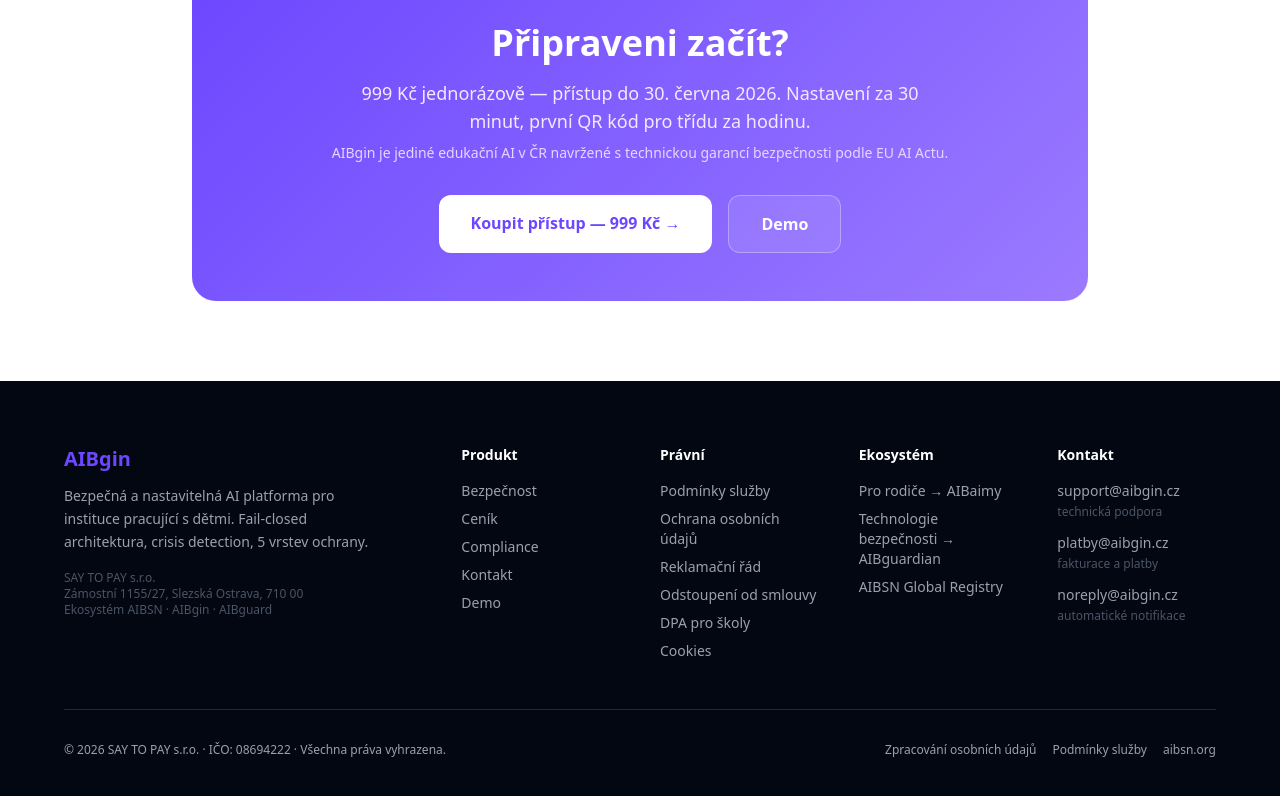
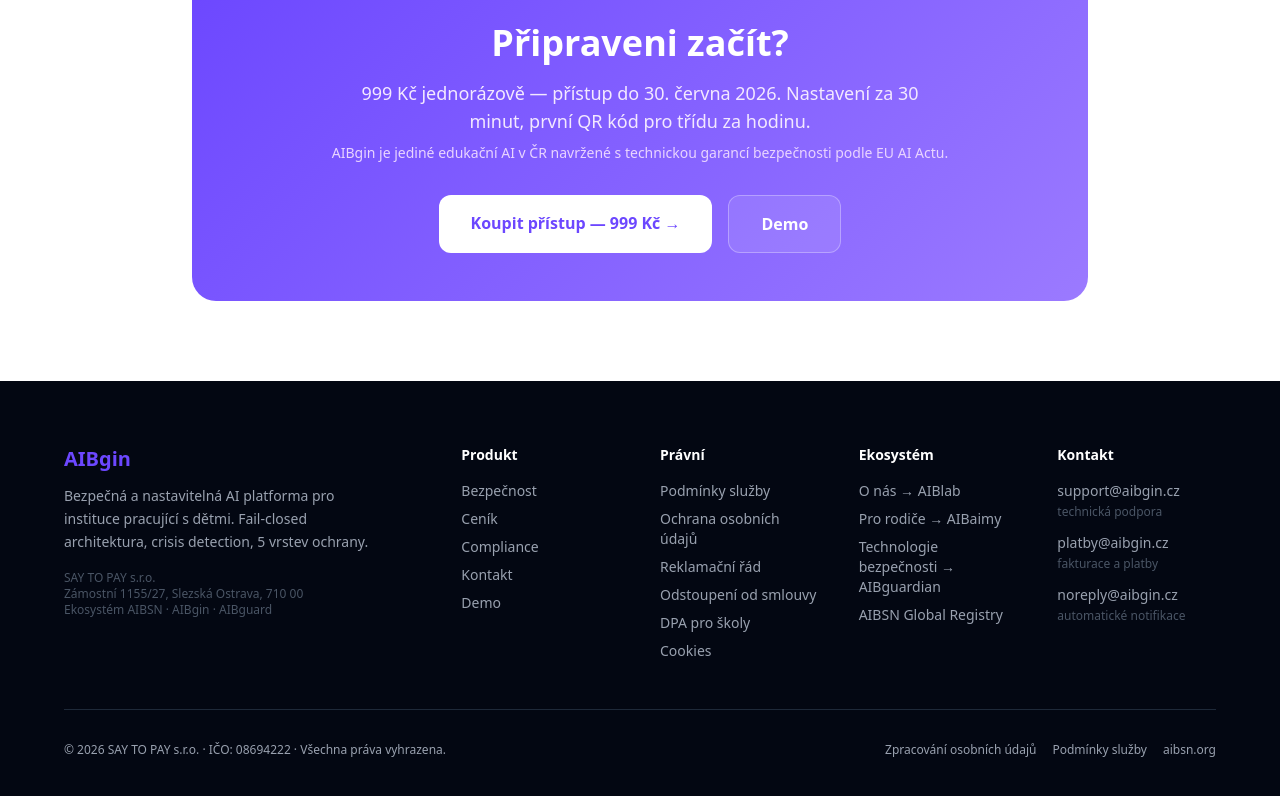
Before and after one commit to jaromirzly-coder/aibgin-web, a Next.js app: page / in a window 1280 px wide. Shown: the part 4479-5275 px from the top of the page. Built offline with nearby package versions, Linux system fonts and the light colour scheme.

Commit message:
fix: aibgin.cz - footer ekosystem doplnen AIBlab

```diff
--- a/app/components/Footer.tsx
+++ b/app/components/Footer.tsx
@@ -96,6 +96,11 @@
             <h4 className="text-white font-bold mb-4 text-sm">Ekosystém</h4>
             <ul className="space-y-2 text-sm">
               <li>
+                <a href="https://aiblab.cz" className="hover:text-white transition-colors">
+                  O nás → AIBlab
+                </a>
+              </li>
+              <li>
                 <a href="https://aibaimy.cloud" className="hover:text-white transition-colors">
                   Pro rodiče → AIBaimy
                 </a>
```
